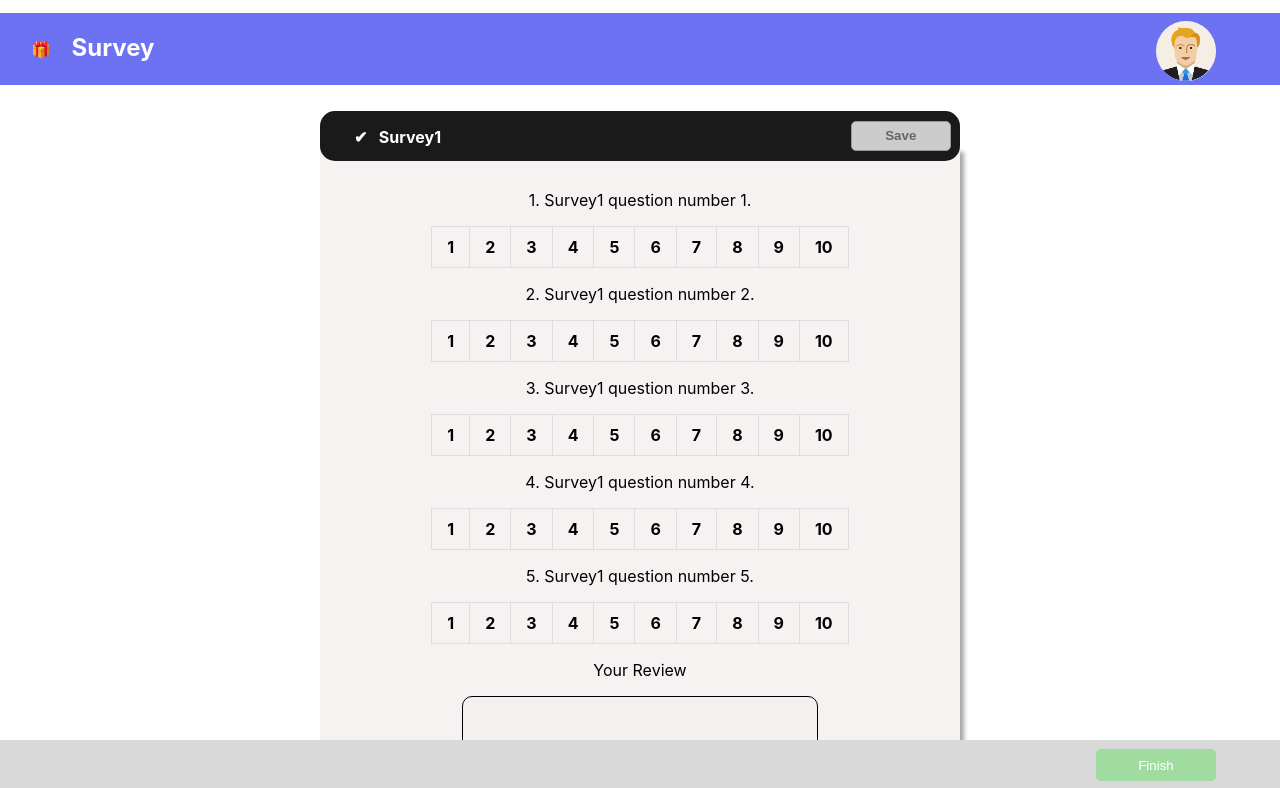
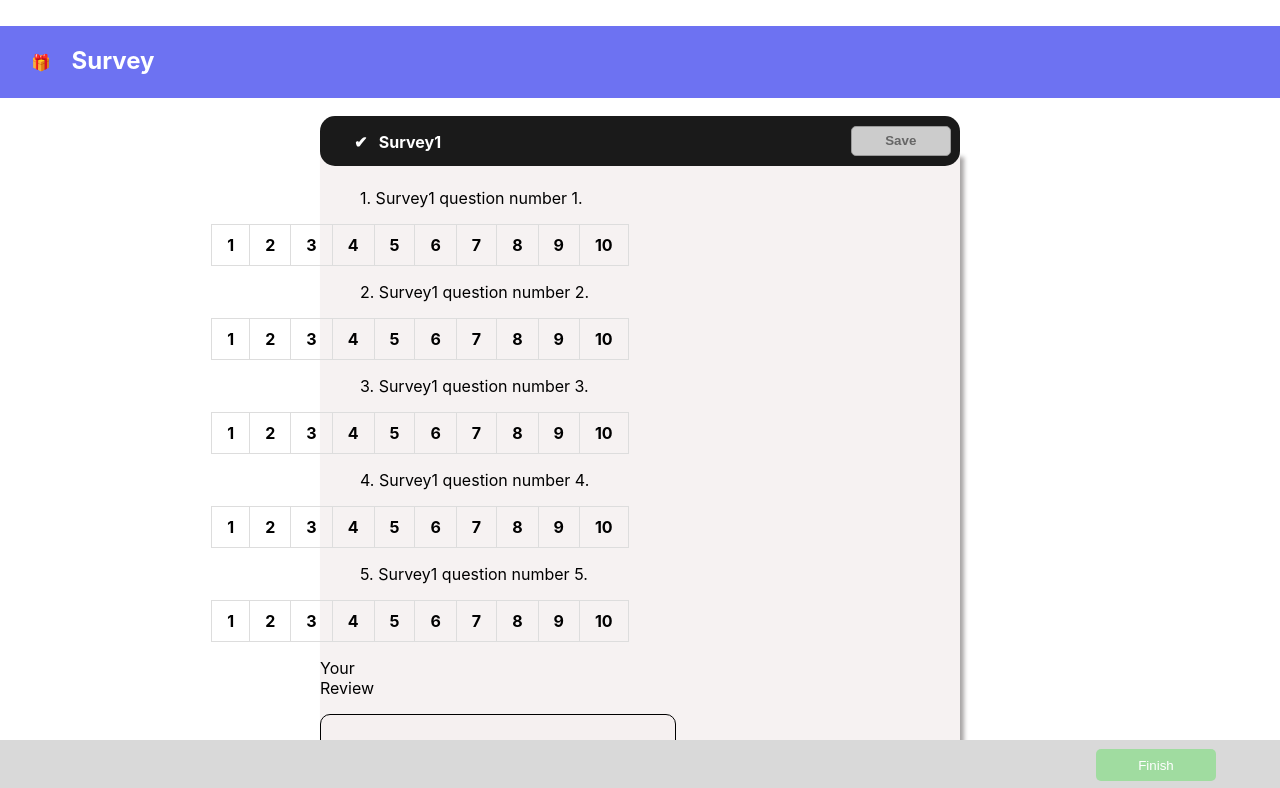
Before and after one commit to talapallikaran/survey-application-frontend, a React (Create React App) app: page / in a window 1280 px wide. Shown: the top 788 px of the page. Built offline with nearby package versions, Linux system fonts and the light colour scheme.

Commit message:
try to add validation

```diff
--- a/src/components/allSurvey/allSurvey.css
+++ b/src/components/allSurvey/allSurvey.css
@@ -1,7 +1,7 @@
 .radio-main {
   width: 50%;
   border-radius: 5px;
-  height: 715px;
+  height: 680px;
   margin-left: 25%;
   background-color: rgba(245, 241, 241, 0.891);
   margin-top: -3%;
@@ -11,11 +11,13 @@
 }
 
 .radio-question {
-  padding-top: 4%;
+  padding-top: 3%;
   display: flex;
   justify-content: center;
   flex-direction: column;
-  align-items: center;
+  align-items: left;
+  text-align: left;
+  padding-left: 40px;
 }
 
 .survey-main {
@@ -33,6 +35,7 @@
   border-radius: 15px;
   display: flex;
   justify-content: space-between;
+  margin-top: 90px;
 }
 
 .survey-container-title {
--- a/src/components/allSurvey/survey.js
+++ b/src/components/allSurvey/survey.js
@@ -10,6 +10,8 @@ const Survey = (props) => {
   const [surveyId1, setSurveyId1] = useState(tabId + 1)
   const [radioValue, setRadioValue] = useState([])
   const [surveyAllData, setSurveyAllData] = useState({})
+  const [errormsg, setErrormsg] = useState('');
+
   const [values, setValues] = useState({
     ansData: [
       {
@@ -19,6 +21,7 @@ const Survey = (props) => {
     ],
     review: '',
   })
+
   const handleChange =
     (name) => (event) => {
       setValues({ ...values, [name]: event.target.value });
@@ -31,14 +34,16 @@ const Survey = (props) => {
     setRadioValue(ansData => [...ansData, { qId: question, ans: ans }]);
   }
 
-
   const openSurveyBox = () => {
     setSurveyId1(surveyId1)
     setTab(tabId)
     setChangeBtnAndBgColor(!changeBtnAndBgColor);
     setSurveyAllData({ radio: radioValue, SurveyId: surveyId1, review: values.review });
+
   }
+
   console.log(surveyAllData);
+
 
   const setAnsId = (qId, qAns) => {
     let existingAns = ansData.filter((ans) => ans.qid === qId);
@@ -55,7 +60,7 @@ const Survey = (props) => {
   }
 
   return (
-    <div >
+    <div>
       <div className='survey-main'>
         <div className='survey-container' style={changeBtnAndBgColor ? { backgroundColor: '#11963e' } :
           { backgroundColor: '#1a1a1a' }}>
@@ -66,7 +71,8 @@ const Survey = (props) => {
           <div className='survey-button-main'>
 
             {
-              changeBtnAndBgColor ? <button className='survey-button-save_saved' onClick={() => openSurveyBox()} disabled={values.review}><b>Saved</b></button> : <button className='survey-button-save_saved' onClick={() => openSurveyBox()} disabled={!values.review}><b>Save</b></button>
+              changeBtnAndBgColor ? <button className='survey-button-save_saved' onClick={() => openSurveyBox()} disabled={values.review || values.ansData}><b>Saved</b></button>
+                : <button className='survey-button-save_saved' onClick={() => openSurveyBox()} disabled={!values.review || values.ansData}><b>Save</b></button>
             }
           </div>
         </div>
@@ -97,6 +103,7 @@ const Survey = (props) => {
                                 name={question.id}
                                 value={e.value}
                                 onChange={handleRadioChange}
+                                required
                               />
                               <b>{e.radio}</b>
                             </div>
@@ -109,7 +116,8 @@ const Survey = (props) => {
               })
             }
           </div>
-          <p >Your Review</p>
+          <p className='review-text'>Your Review</p>
+
           <textarea
             value={values.review}
             onChange={handleChange("review")}
--- a/src/components/header/header.css
+++ b/src/components/header/header.css
@@ -2,20 +2,25 @@
     background-color: #6d72f2;
     display: flex;
     justify-content: space-between;
-    margin-top: 1%;
+    position: fixed;
+    padding-right: 1750px;
 }
-.header-main-second{
+
+.header-main-second {
     display: flex;
-    justify-content:flex-start;
+    justify-content: flex-start;
 }
+
 .title-logo {
-    padding:10%;
+    padding: 10%;
     margin-left: 20%;
 }
+
 .title {
     color: white;
     padding-left: 10%;
 }
+
 .header-img {
-    padding-right: 5%;
+    padding-left: 1700px;
 }
--- a/src/global.css
+++ b/src/global.css
@@ -18,6 +18,7 @@ textarea {
     height: 90px;
     width: 350px;
     border-radius: 10px;
+    margin-right: 500px;
 }
 
 .survey-button-save_saved {
@@ -57,6 +58,7 @@ button[disabled] {
 .radio-border {
     display: flex;
     justify-content: center;
+    margin-right: 480px;
 }
 
 .radio {
@@ -78,3 +80,7 @@ button[disabled] {
     border: 1px solid rgb(202, 198, 198);
     padding: 4px;
 }
+
+.review-text {
+    margin-right: 780px;
+}
```
